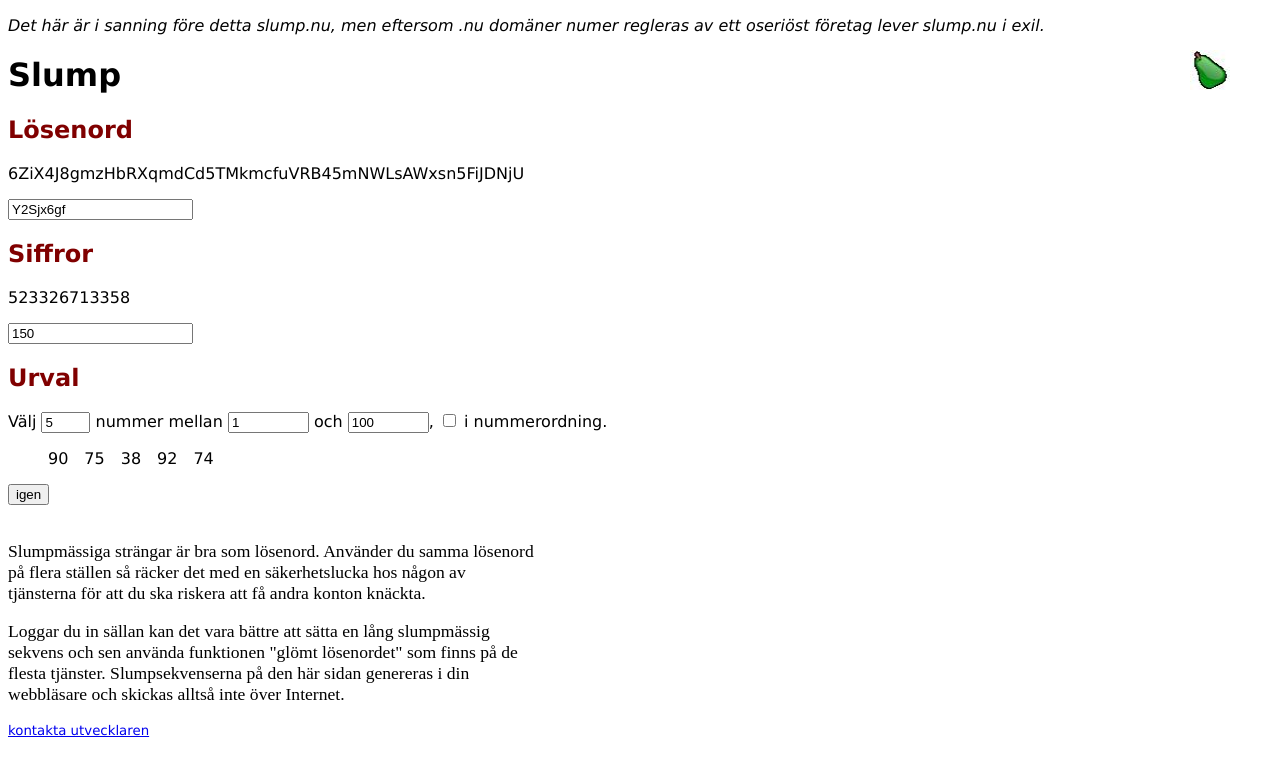
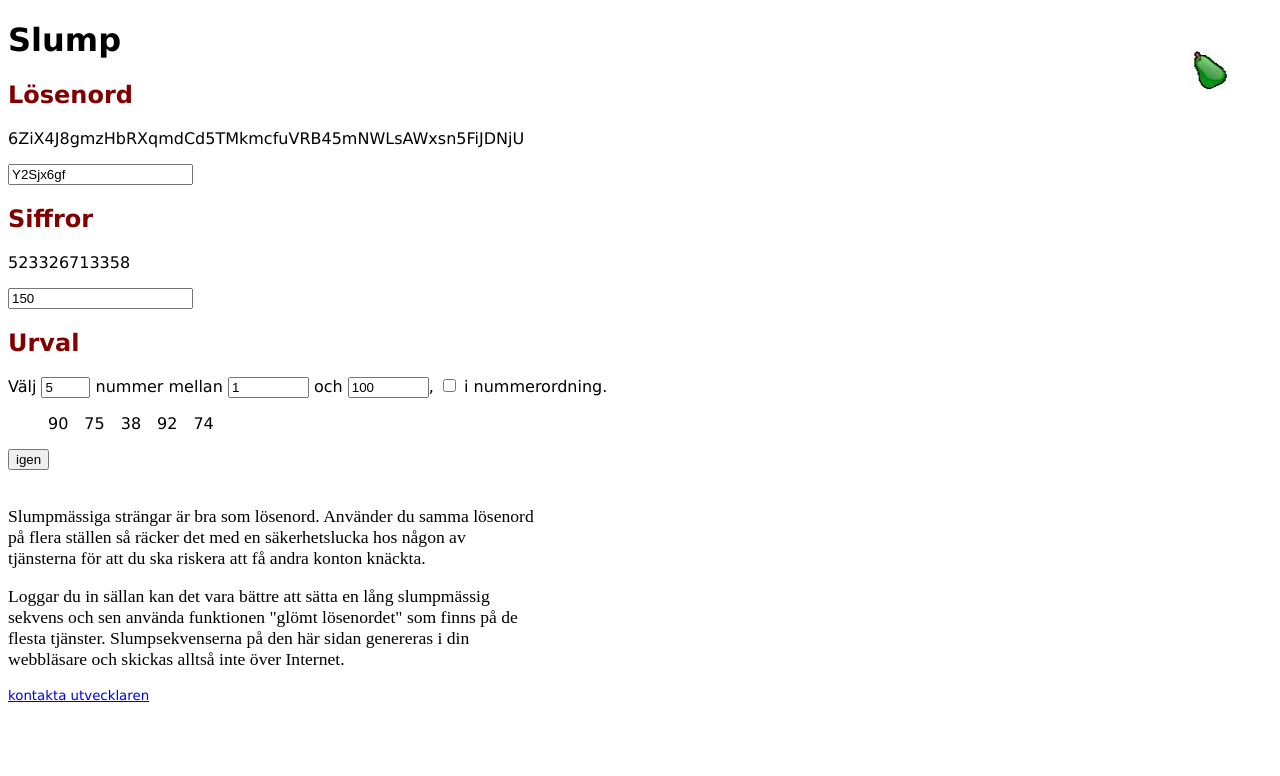
Before and after one commit to Reposoft/slump.nu, a plain HTML site: page index.html in a window 1280 px wide. Drawn offline with Linux system fonts and the light colour scheme.

Commit message:
Didn't move, after all

```diff
--- a/index.html
+++ b/index.html
@@ -13,9 +13,6 @@
 
 </head>
 <body>
-
-<p><em>Det h&auml;r &auml;r i sanning f&ouml;re detta slump.nu,
-men eftersom .nu dom&auml;ner numer regleras av ett oseri&ouml;st f&ouml;retag lever slump.nu i exil.</em></p>
 
 <h1 id="pagetitle">Slump</h1>
 
```
